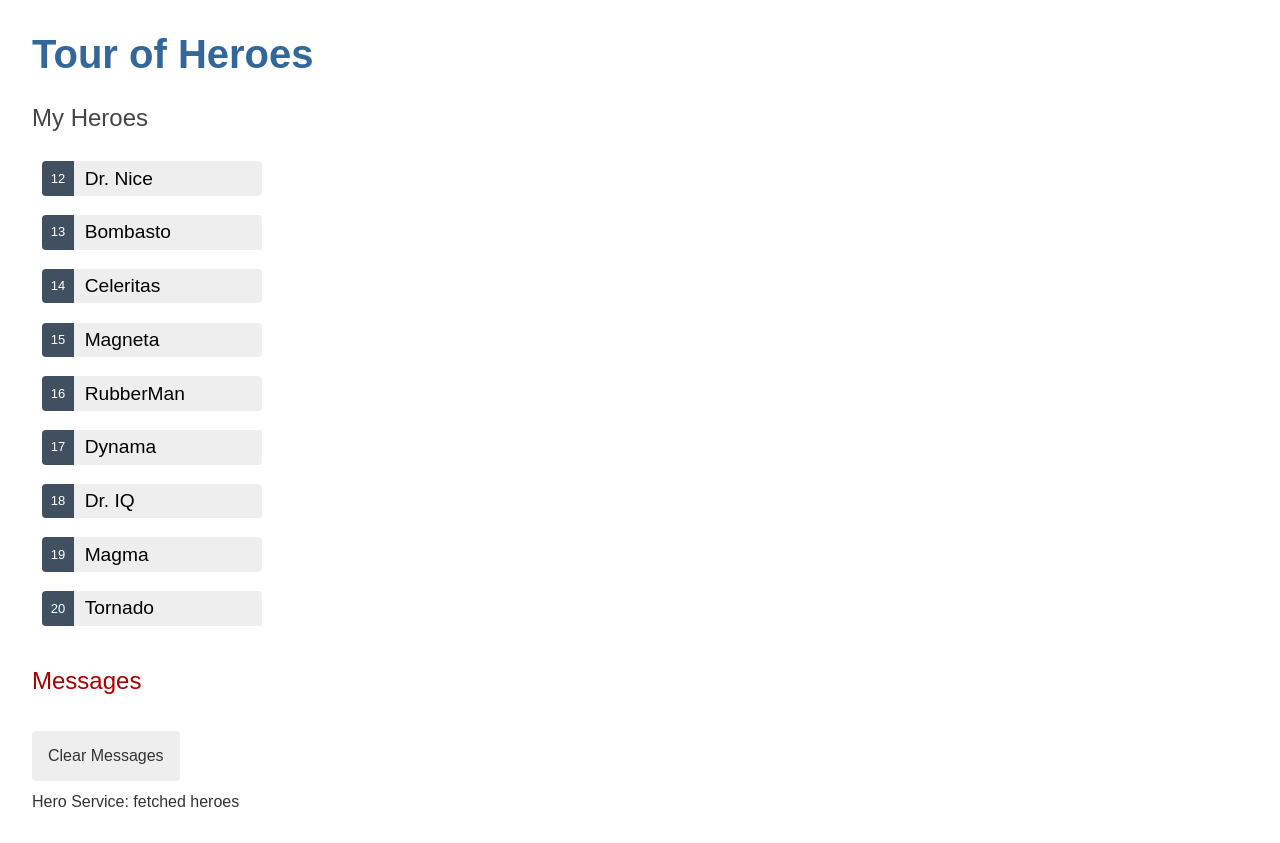
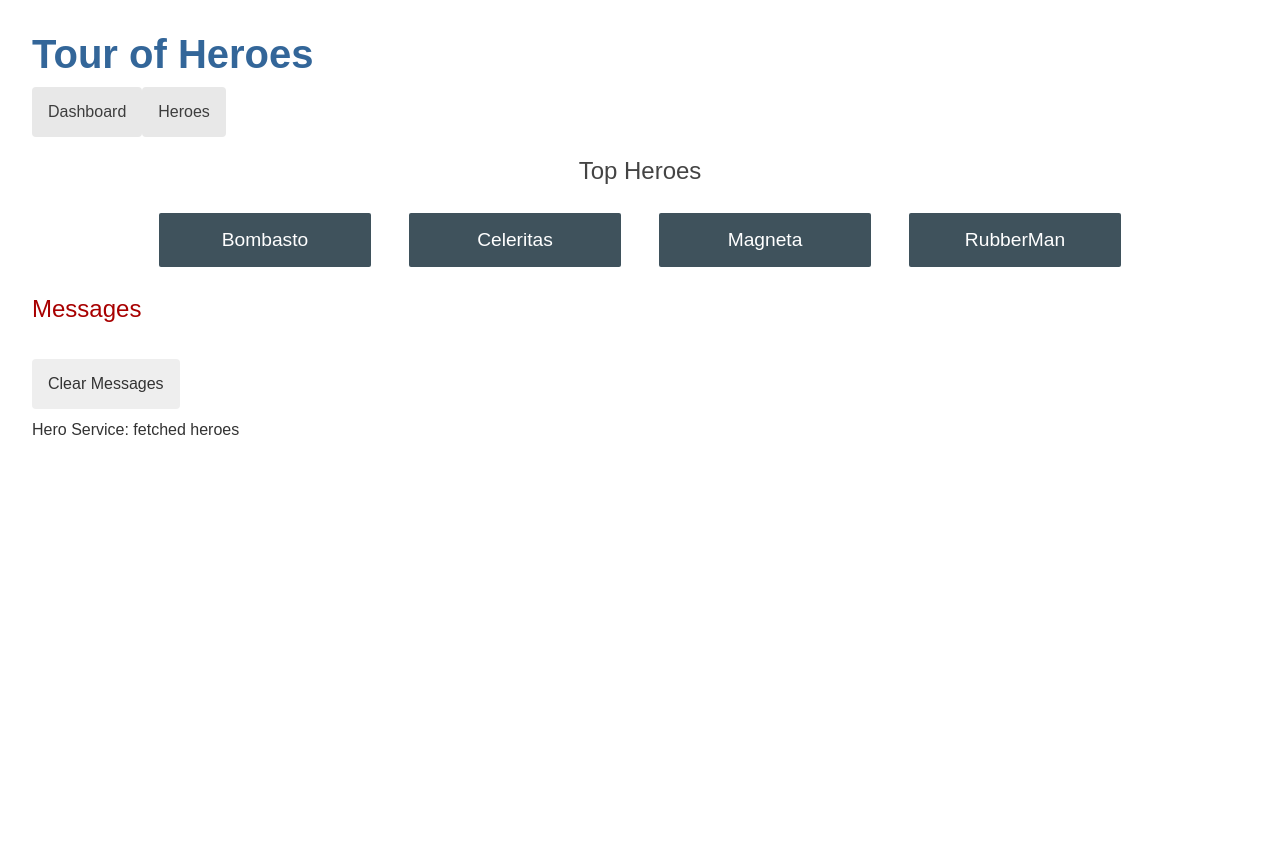
Before and after one commit to Elspeth-57/angular-tour-of-heroes, an Angular app: page /dashboard in a window 1280 px wide. Before the commit this address led to /. After the commit the page ends 800 px from the top, so only its background shows below. Built offline with nearby package versions, Linux system fonts and the light colour scheme.

Commit message:
started adding routing and dashboard page

```diff
--- a/src/app/app-routing.module.ts
+++ b/src/app/app-routing.module.ts
@@ -1,10 +1,22 @@
 import { NgModule } from '@angular/core';
-import { RouterModule, Routes } from '@angular/router';
+import { RouterModule, Routes } from '@angular/router'; // These are used to give the application routing capability
 
-const routes: Routes = [];
+import { DashboardComponent } from './dashboard/dashboard.component';
+import { HeroesComponent } from './heroes/heroes.component';
 
-@NgModule({
-  imports: [RouterModule.forRoot(routes)],
-  exports: [RouterModule]
+/* Configure the routes available in the application here
+    A typical route will have two properties:
+      path: A string matching the url in the browser address bar
+      component: The component created when navigating this route
+ */
+const routes: Routes = [
+  { path: '', redirectTo: '/dashboard', pathMatch: 'full' }, // set a default route to the dashboard with full url '/dashboard'
+  { path: 'dashboard', component: DashboardComponent },
+  { path: 'heroes', component: HeroesComponent }
+];
+
+@NgModule({ // metadata initialises router and listens for browser location changes
+  imports: [RouterModule.forRoot(routes)], // adds the module to the class and configure with your routes
+  exports: [RouterModule] // lets the module be available throughout the application
 })
 export class AppRoutingModule { }
--- a/src/app/app.component.css
+++ b/src/app/app.component.css
@@ -0,0 +1,21 @@
+/* AppComponent's private CSS styles */
+h1 {
+  margin-bottom: 0;
+}
+nav a {
+  padding: 1rem;
+  text-decoration: none;
+  margin-top: 10px;
+  display: inline-block;
+  background-color: #e8e8e8;
+  color: #3d3d3d;
+  border-radius: 4px;
+}
+
+nav a:hover {
+  color: white;
+  background-color: #42545C;
+}
+nav a:active {
+  background-color: black;
+}
--- a/src/app/app.component.html
+++ b/src/app/app.component.html
@@ -1,3 +1,9 @@
 <h1>{{ title }}</h1> <!-- interpolation binding -->
-<app-heroes></app-heroes> <!-- call another component (HeroComponent) using the selector -->
+<nav>
+  <!-- when an anchor is clicked the routerLink attribute will change the application url to accommodate this path -->
+  <a routerLink="/dashboard">Dashboard</a>
+  <a routerLink="/heroes">Heroes</a>
+</nav>
+<router-outlet></router-outlet> <!-- use a router directive that tells the router where to display routed views -->
+<!-- this means when the url path changes, the linked component (in app-routing.module.ts) will be displayed here -->
 <app-messages></app-messages> <!-- display the messages component using selector -->
--- a/src/app/app.module.ts
+++ b/src/app/app.module.ts
@@ -7,13 +7,15 @@
 import { HeroesComponent } from './heroes/heroes.component';
 import { HeroDetailComponent } from './hero-detail/hero-detail.component';
 import { MessagesComponent } from './messages/messages.component';
+import { DashboardComponent } from './dashboard/dashboard.component';
 
 @NgModule({
   declarations: [ // each component must be declared in exactly one ngModule
     AppComponent,
     HeroesComponent,
     HeroDetailComponent,
-    MessagesComponent
+    MessagesComponent,
+    DashboardComponent
   ],
   imports: [ // external modules needed by the application
     BrowserModule,
--- /dev/null
+++ b/src/app/dashboard/dashboard.component.css
@@ -0,0 +1,50 @@
+/* DashboardComponent's private CSS styles */
+
+h2 {
+  text-align: center;
+}
+
+.heroes-menu {
+  padding: 0;
+  margin: auto;
+  max-width: 1000px;
+
+  /* flexbox */
+  display: flex;
+  flex-direction: row;
+  flex-wrap: wrap;
+  justify-content: space-around;
+  align-content: flex-start;
+  align-items: flex-start;
+}
+
+a {
+  background-color: #3f525c;
+  border-radius: 2px;
+  padding: 1rem;
+  font-size: 1.2rem;
+  text-decoration: none;
+  display: inline-block;
+  color: #fff;
+  text-align: center;
+  width: 100%;
+  min-width: 70px;
+  margin: .5rem auto;
+  box-sizing: border-box;
+
+  /* flexbox */
+  order: 0;
+  flex: 0 1 auto;
+  align-self: auto;
+}
+
+@media (min-width: 600px) {
+  a {
+    width: 18%;
+    box-sizing: content-box;
+  }
+}
+
+a:hover {
+  background-color: #000;
+}
--- /dev/null
+++ b/src/app/dashboard/dashboard.component.html
@@ -0,0 +1,6 @@
+<h2>Top Heroes</h2>
+<div class="heroes-menu">
+  <a *ngFor="let hero of heroes">
+    {{hero.name}}
+  </a>
+</div>
--- /dev/null
+++ b/src/app/dashboard/dashboard.component.ts
@@ -0,0 +1,28 @@
+import { Component, OnInit } from '@angular/core';
+import { Hero } from '../hero';
+import { HeroService } from '../hero.service';
+
+@Component({
+  selector: 'app-dashboard',
+  templateUrl: './dashboard.component.html',
+  styleUrls: ['./dashboard.component.css']
+})
+export class DashboardComponent implements OnInit {
+  heroes: Hero[] = []; // create heroes property in the class, it has type array of Hero types
+
+  constructor(private heroService: HeroService) { } // when the class is created, create a private property for the HeroService injection
+
+  ngOnInit(): void { // once the class is created call the getHeroes method within the class
+    this.getHeroes();
+  }
+
+  /**
+   * getHeroes method gets 3 elements (2, 3, 4) from the array of heroes using injected HeroService.
+   * The service is asynchronous so subscribe is used to wait for the Observable
+   */
+  getHeroes(): void {
+    this.heroService.getHeroes()
+      .subscribe(heroes => this.heroes = heroes.slice(1, 5)); // this will only return heroes in positions 2, 3, 4 in the list
+  }
+
+}
```
Also changed, not shown: 1 other file (tests, documents, lock files or other folders).
